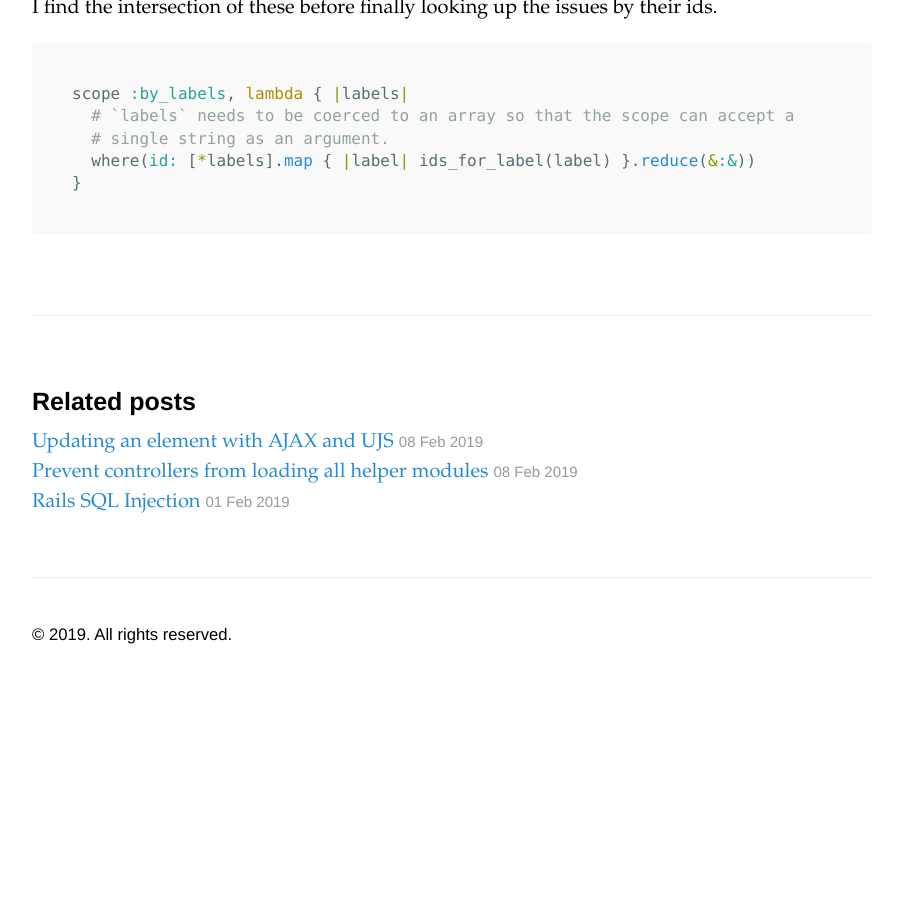
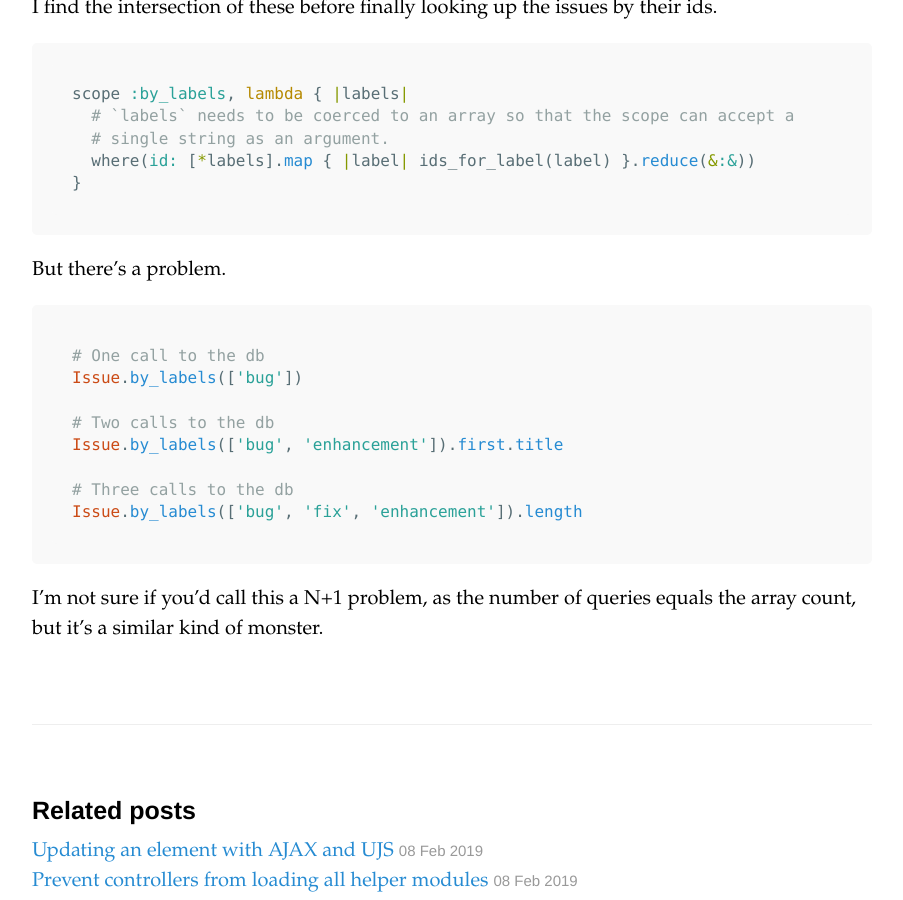
Before and after one commit to codeandclay/code_and_clay_blog, a Jekyll site: the page built from _posts/2019-02-04-finding-rows-that-point-to-all-specified-rows-in-another-table.md, in a window 1280 px wide and 900 px high, scrolled down 1382 px. Shown: the whole window, without its empty margins (188-1091 px from the left). Built offline with Jekyll 4.4.1, drawn with Linux system fonts in a browser that asks for light colours; before the commit the page ends 2070 px from its top, so only the background shows below that.

Commit message:
Update post about finding rows that point to rows in another

````diff
--- a/_posts/2019-02-04-finding-rows-that-point-to-all-specified-rows-in-another-table.md
+++ b/_posts/2019-02-04-finding-rows-that-point-to-all-specified-rows-in-another-table.md
@@ -47,3 +47,18 @@ scope :by_labels, lambda { |labels|
   where(id: [*labels].map { |label| ids_for_label(label) }.reduce(&:&))
 }
 ```
+
+But there's a problem.
+
+```ruby
+# One call to the db
+Issue.by_labels(['bug'])
+
+# Two calls to the db
+Issue.by_labels(['bug', 'enhancement']).first.title
+
+# Three calls to the db
+Issue.by_labels(['bug', 'fix', 'enhancement']).length
+```
+
+I'm not sure if you'd call this a N+1 problem, as the number of queries equals the array count, but it's a similar kind of monster.
````
